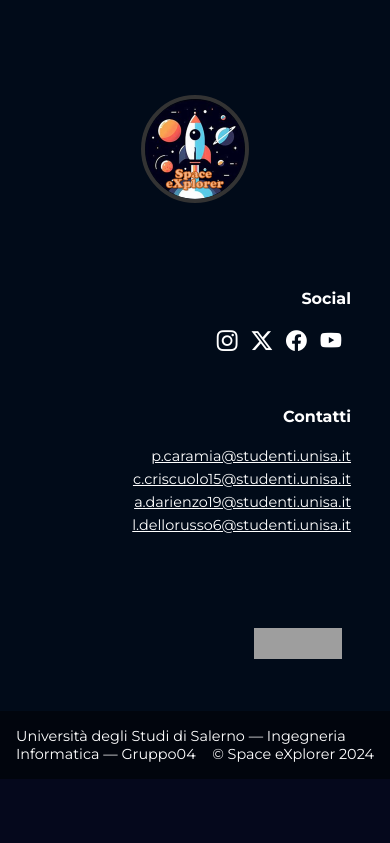
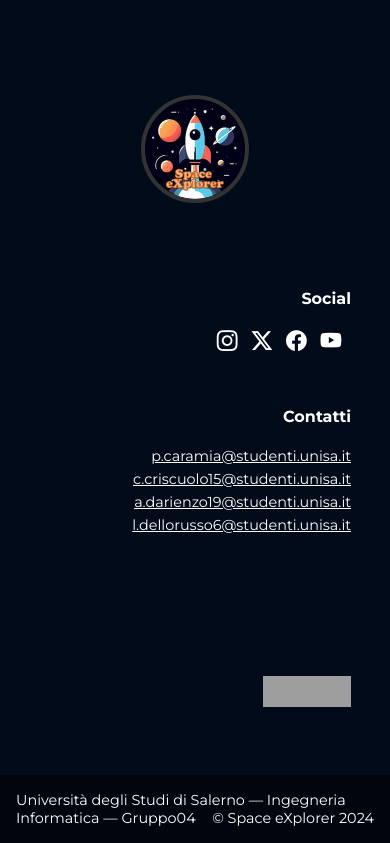
Before and after one commit to luca-software-developer/Space-eXplorer, a PHP site: page /login.php in a window 390 px wide. Shown: the part 1036-1879 px from the top of the page. Before the commit the page ends 1815 px from the top, so only its background shows below. Run offline with PHP 8.4, Linux system fonts and the light colour scheme; grey boxes are pictures that could not be loaded.

Commit message:
Refactoring & Ottimizzazione

```diff
--- a/css/footer.css
+++ b/css/footer.css
@@ -3,9 +3,13 @@ footer {
     background-color: #010b19;
 }
 
-.main-footer {
+.footer-row {
     display: flex;
     padding-block: 3rem;
+}
+
+.validation-row {
+    justify-content: end;
 }
 
 .info-footer {
@@ -32,14 +36,25 @@ footer #footer-logo {
     margin-right: 3rem;
 }
 
+.validation-section {
+    padding-block: 0;
+    margin-right: 3rem;
+}
+
 @media screen and (max-width: 992px) {
-    .main-footer {
+    .footer-row {
         flex-direction: column;
         align-items: center;
     }
 
+    .validation-row {
+        justify-content: end;
+        margin: 0;
+    }
+
     .social-section,
-    .contacts-section {
+    .contacts-section,
+    .validation-section {
         margin-left: initial;
         margin-right: initial;
         width: 80%;
@@ -74,12 +89,6 @@ span.copyright {
     float: right;
 }
 
-.validation-section {
-    margin-right: 3rem;
-    margin-bottom: 3rem;
-    text-align: right;
-}
-
 .valid-css {
     border: 0;
     width: 88px;
--- a/footer.php
+++ b/footer.php
@@ -1,7 +1,7 @@
 <footer>
-    <div class="main-footer">
+    <div class="footer-row">
         <img id="footer-logo" src="img/footer.png" alt="Space eXplorer" title="Space eXplorer" width="100" height="100" />
-        <div class="social-section">
+        <section class="social-section">
             <h4>Social</h4>
             <div class="social-bar">
                 <a target="_blank" href="https://www.instagram.com/spaceexplorer.official/"><i class="bi bi-instagram"></i></a>
@@ -9,8 +9,8 @@
                 <a target="_blank" href="https://www.facebook.com/people/Space-Explorer/61554632938695/"><i class="bi bi-facebook"></i></a>
                 <a target="_blank" href="https://www.youtube.com/@SpaceeXplorer-official"><i class="bi bi-youtube"></i></a>
             </div>
-        </div>
-        <div class="contacts-section">
+        </section>
+        <section class="contacts-section">
             <h4>Contatti</h4>
             <ul class="contacts-list">
                 <li><a href="mailto:p.caramia@studenti.unisa.it">p.caramia@studenti.unisa.it</a></li>
@@ -18,14 +18,16 @@
                 <li><a href="mailto:a.darienzo19@studenti.unisa.it">a.darienzo19@studenti.unisa.it</a></li>
                 <li><a href="mailto:l.dellorusso6@studenti.unisa.it">l.dellorusso6@studenti.unisa.it</a></li>
             </ul>
-        </div>
+        </section>
     </div>
-    <div class="validation-section">
-        <p>
-            <a target="_blank" href="http://jigsaw.w3.org/css-validator/check/referer">
-                <img class="valid-css" src="http://jigsaw.w3.org/css-validator/images/vcss" alt="CSS Valido!" />
-            </a>
-        </p>
+    <div class="footer-row validation-row">
+        <section class="validation-section">
+            <p>
+                <a target="_blank" href="http://jigsaw.w3.org/css-validator/check/referer">
+                    <img class="valid-css" src="http://jigsaw.w3.org/css-validator/images/vcss" alt="CSS Valido!" />
+                </a>
+            </p>
+        </section>
     </div>
     <div class="info-footer">
         Università degli Studi di Salerno — Ingegneria Informatica — Gruppo04 <span class="copyright">&copy; Space
```
